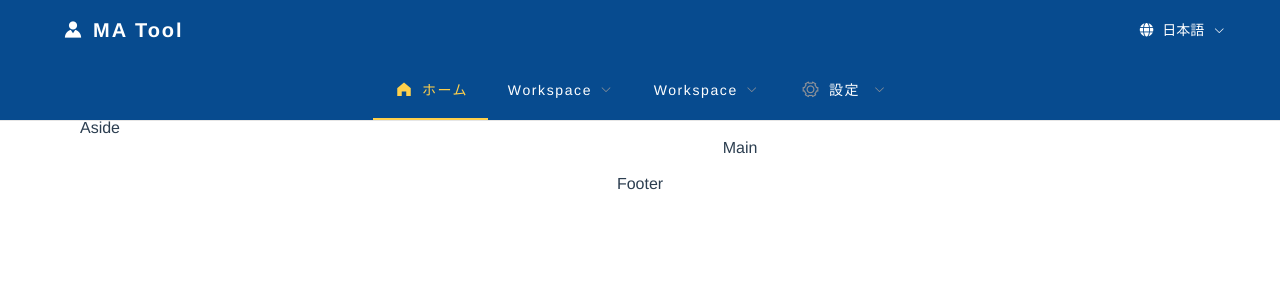
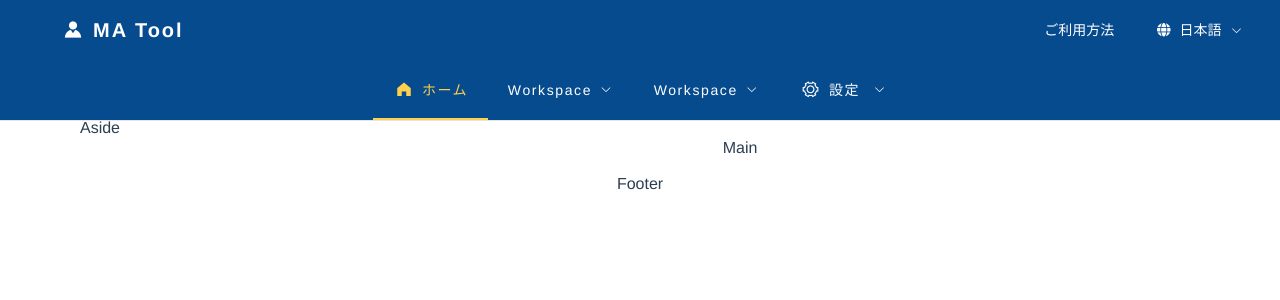
Before and after one commit to k343979/prac-elementui, a Vue app: page / in a window 1280 px wide. Shown: the top 300 px of the page. Built offline with nearby package versions, Linux system fonts and the light colour scheme.

Commit message:
fixed header and headersubmenu

```diff
--- a/src/App.vue
+++ b/src/App.vue
@@ -19,6 +19,8 @@
 </script>
 
 <style>
+    /* common style global */
+
     #app {
         font-family: Avenir, Helvetica, Arial, sans-serif;
         -webkit-font-smoothing: antialiased;
@@ -26,8 +28,6 @@
         text-align: center;
         color: #2c3e50;
     }
-
-    /* 共通スタイル */
 
     html, body, div, span, object, iframe,
     h1, h2, h3, h4, h5, h6, p, blockquote, pre,
@@ -82,9 +82,14 @@
     a {
         margin:0;
         padding:0;
-        font-size:100%;
+        font-size:14px;
         vertical-align:baseline;
         background:transparent;
+        text-decoration: none;
+    }
+
+    a:hover {
+        color: rgb(255, 208, 75)!important;
     }
 
     span {
@@ -164,6 +169,26 @@
         margin-bottom: 0!important;
     }
 
+    .px-40 {
+        padding-left: 40px!important;
+        padding-right: 40px!important;
+    }
+
+    .px-30 {
+        padding-left: 30px!important;
+        padding-right: 30px!important;
+    }
+
+    .px-20 {
+        padding-left: 20px!important;
+        padding-right: 20px!important;
+    }
+
+    .px-10 {
+        padding-left: 10px!important;
+        padding-right: 10px!important;
+    }
+
     .ps-40 {
         padding-left: 40px!important;
     }
@@ -200,23 +225,6 @@
         font-size: 20px!important;
     }
 
-    .el-row {
-        margin-bottom: 20px;
-    }
-
-    .el-col {
-        border-radius: 4px;
-    }
-
-    .el-dropdown-link {
-        cursor: pointer;
-        /* color: #409EFF; */
-    }
-
-    .el-icon-arrow-down {
-        font-size: 12px;
-    }
-
     .bg-main-color {
         background-color: #074B8F!important;
     }
@@ -229,6 +237,14 @@
         color: #fff!important;
     }
 
+    .ft-sub-color {
+        color: rgb(255, 208, 75)!important;
+    }
+
+    .hover-sub-color:hover {
+        color: rgb(255, 208, 75)!important;
+    }
+
     .grid-content {
         border-radius: 4px;
         min-height: 36px;
@@ -237,6 +253,45 @@
     .btn-border-collapse {
         border: none!important;
     }
+
+
+    /* style apply to global  */
+    /* adjust style that elementui sets initially */
+
+    .el-row {
+        margin-bottom: 20px;
+    }
+
+    .el-col {
+        border-radius: 4px;
+    }
+
+    .el-dropdown-link {
+        cursor: pointer;
+    }
+
+    .el-icon-arrow-down {
+        font-size: 12px;
+    }
+
+    /* HeaderSubMenu home icon */
+    .el-menu-item i {
+        color: #fff!important;
+    }
+
+    .el-menu-item.is-active i {
+        color: inherit!important;
+    }
+
+    /* HeaderSubMenu setting icon */
+    .el-submenu__title i {
+        color: #fff!important;
+    }
+
+    .el-submenu.is-active i {
+        color: inherit!important;
+    }
+
 
     /* #nav {
         padding: 30px;
--- a/src/components/header.vue
+++ b/src/components/header.vue
@@ -7,9 +7,18 @@
                     <h1 class="ps-10 ft-white-color font-20">{{ header_title }}</h1>
                 </div>
             </el-col>
-            <el-col :span="3">
+            <el-col :span="14">
+                <el-row class="mb-0" type="flex" justify="end" align="middle">
+                    <el-col :span="4">
+                        <div class="d-flex justify-center align-center">
+                            <a href="https://tsunag.works" class="ft-white-color" target="_blank">
+                                {{ $t("attributes.usecase") }}
+                            </a>
+                        </div>
+                    </el-col>
+                    <el-col :span="4">
                         <el-dropdown>
-                    <span class="el-dropdown-link ft-white-color">
+                            <span class="el-dropdown-link ft-white-color hover-sub-color">
                                 <i class="fas fa-globe pe-5"></i>
                                 {{ $t("attributes.language") }}
                                 <i class="el-icon-arrow-down el-icon--right"></i>
@@ -27,6 +36,8 @@
                                 </el-dropdown-item>
                             </el-dropdown-menu>
                         </el-dropdown>
+                    </el-col>
+                </el-row>
             </el-col>
         </el-row>
     </el-container>
--- a/src/resources/lang/en/attribute.json
+++ b/src/resources/lang/en/attribute.json
@@ -1,15 +1,16 @@
 {
     "attributes": {
         "project_title": "MA Tool",
+        "usecase": "Use Case",
         "language": "English",
         "japanese": "Japanese",
         "english": "English",
-        "home": "home",
-        "setting": "settings",
-        "user_info": "user information",
-        "setting_account": "your account",
+        "home": "Home",
+        "setting": "Settings",
+        "user_info": "User information",
+        "setting_account": "Your account",
         "setting_lang": "Language",
-        "other": "the other"
+        "other": "The other"
     },
 
     "header": {
--- a/src/resources/lang/ja/attribute.json
+++ b/src/resources/lang/ja/attribute.json
@@ -1,6 +1,7 @@
 {
     "attributes": {
         "project_title": "MA Tool",
+        "usecase": "ご利用方法",
         "language": "日本語",
         "japanese": "日本語",
         "english": "英語",
```
Lines whose indentation alone changed are shown as unchanged.
